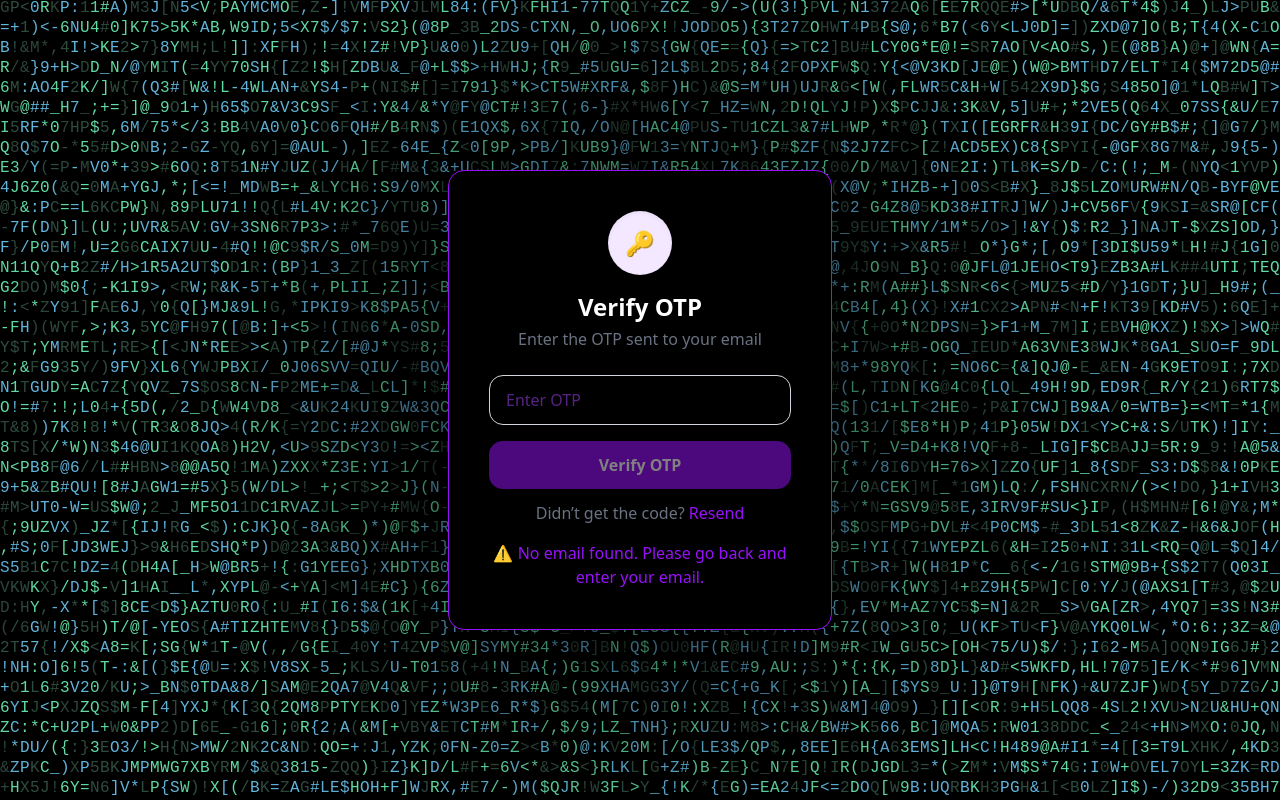
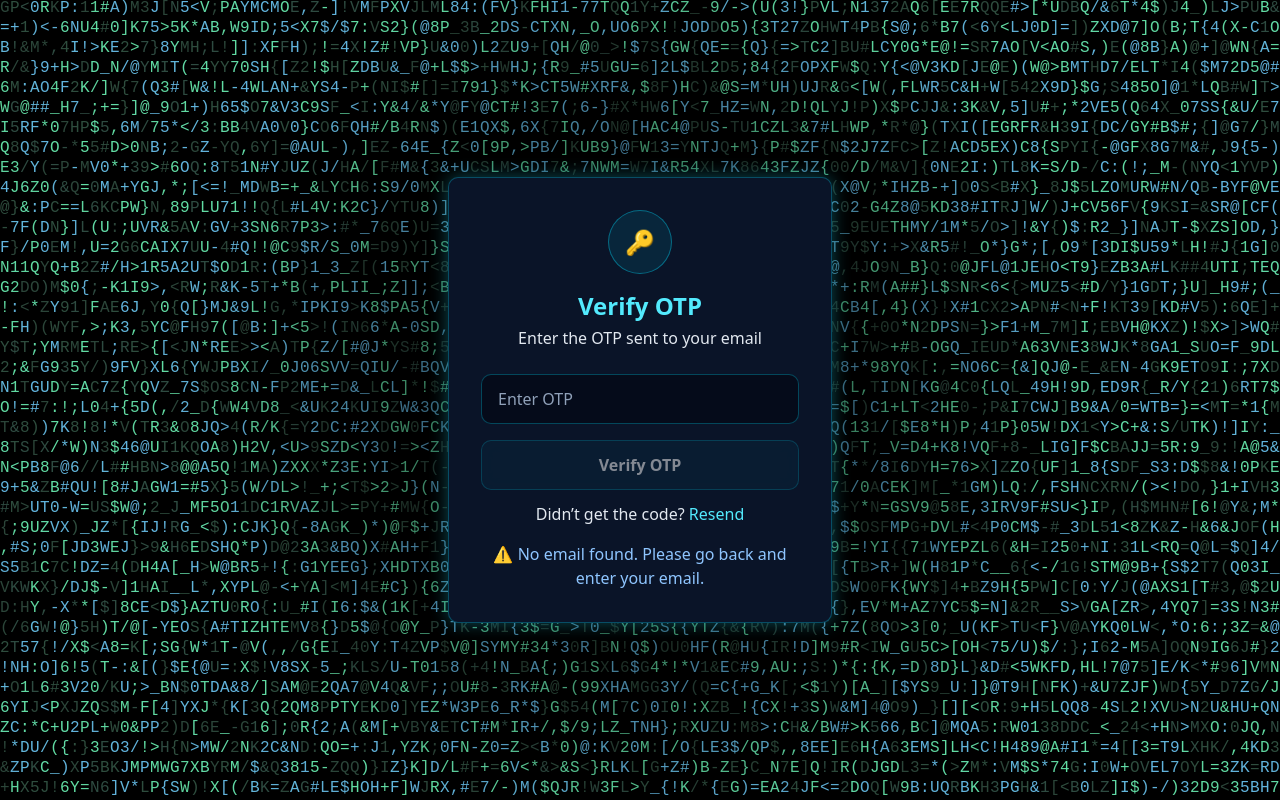
Before and after one commit to devanshwebhost/admin-panel, a Next.js app: page /verify-otp in a window 1280 px wide. Built offline with nearby package versions, Linux system fonts and the light colour scheme; no server answers.

Commit message:
Refactor OTP verification page styles and structure

```diff
--- a/app/verify-otp/page.js
+++ b/app/verify-otp/page.js
@@ -66,20 +66,25 @@ export default function VerifyOTPPage() {
   };
 
   return (
-    <div className="min-h-screen flex items-center justify-center bg-black ">
+    <div className="relative flex min-h-screen items-center justify-center bg-[#050b1a] px-6">
+      {/* Animated background */}
+      <div className="fixed inset-0 z-0 overflow-hidden">
         <LetterGlitch
           glitchSpeed={100}
           centerVignette={true}
           outerVignette={false}
           smooth={true}
         />
-      <div className=" w-[90vw] md:w-[30vw] bg-black border border-purple-600 shadow-2xl rounded-2xl p-8 sm:p-10 fixed">
-        <div className="flex flex-col items-center mb-6">
-          <div className="h-16 w-16 bg-purple-100 rounded-full flex items-center justify-center text-2xl text-purple-600 shadow-inner">
+      </div>
+
+      {/* Card */}
+      <div className="relative z-10 mx-auto w-full max-w-sm rounded-lg border border-cyan-400/30 bg-[#0a1428] p-8 shadow-[0_0_18px_rgba(34,211,238,0.35)]">
+        <div className="mb-6 flex flex-col items-center">
+          <div className="flex h-16 w-16 items-center justify-center rounded-full border border-cyan-400/40 bg-cyan-400/10 text-2xl backdrop-blur">
             🔑
           </div>
-          <h2 className="mt-4 text-2xl font-bold text-white">Verify OTP</h2>
-          <p className="text-sm text-gray-500 mt-1">
+          <h2 className="mt-4 text-2xl font-bold text-cyan-300">Verify OTP</h2>
+          <p className="mt-1 text-sm text-slate-200">
             Enter the OTP sent to your email
           </p>
         </div>
@@ -89,28 +94,29 @@ export default function VerifyOTPPage() {
           placeholder="Enter OTP"
           value={otp}
           onChange={(e) => setOtp(e.target.value)}
-          className="w-full px-4 py-3 rounded-xl border text-purple-500 border-gray-300 focus:outline-none focus:ring-2 focus:ring-purple-500 transition mb-4"
+          className="mb-4 w-full rounded-lg border border-cyan-400/30 bg-[#050b1a] px-4 py-3 text-white placeholder:text-slate-400 transition focus:outline-none focus:ring-2 focus:ring-cyan-400/60"
         />
 
         <button
           onClick={handleVerify}
-          className="w-full py-3 bg-purple-600 hover:bg-purple-700 transition text-white rounded-xl font-semibold shadow-lg disabled:opacity-50"
+          className="w-full rounded-lg border border-cyan-400/40 bg-cyan-400/10 py-3 font-semibold text-white backdrop-blur transition hover:bg-cyan-400/20 disabled:opacity-50"
           disabled={loading || !otp}
         >
           {loading ? 'Verifying...' : 'Verify OTP'}
         </button>
 
-        <p className="text-center text-sm text-gray-500 mt-3">
+        <p className="mt-3 text-center text-sm text-slate-200">
           Didn’t get the code?{' '}
-          <button onClick={handleResend} className="text-purple-600 hover:underline">
+          <button
+            onClick={handleResend}
+            className="text-cyan-300 hover:underline"
+          >
             Resend
           </button>
         </p>
 
         {msg && (
-          <p className="mt-4 text-center text-sm text-purple-600 animate-fade-in">
-            {msg}
-          </p>
+          <p className="mt-4 text-center text-sm text-blue-300">{msg}</p>
         )}
       </div>
     </div>
```
Lines whose indentation alone changed are shown as unchanged.
